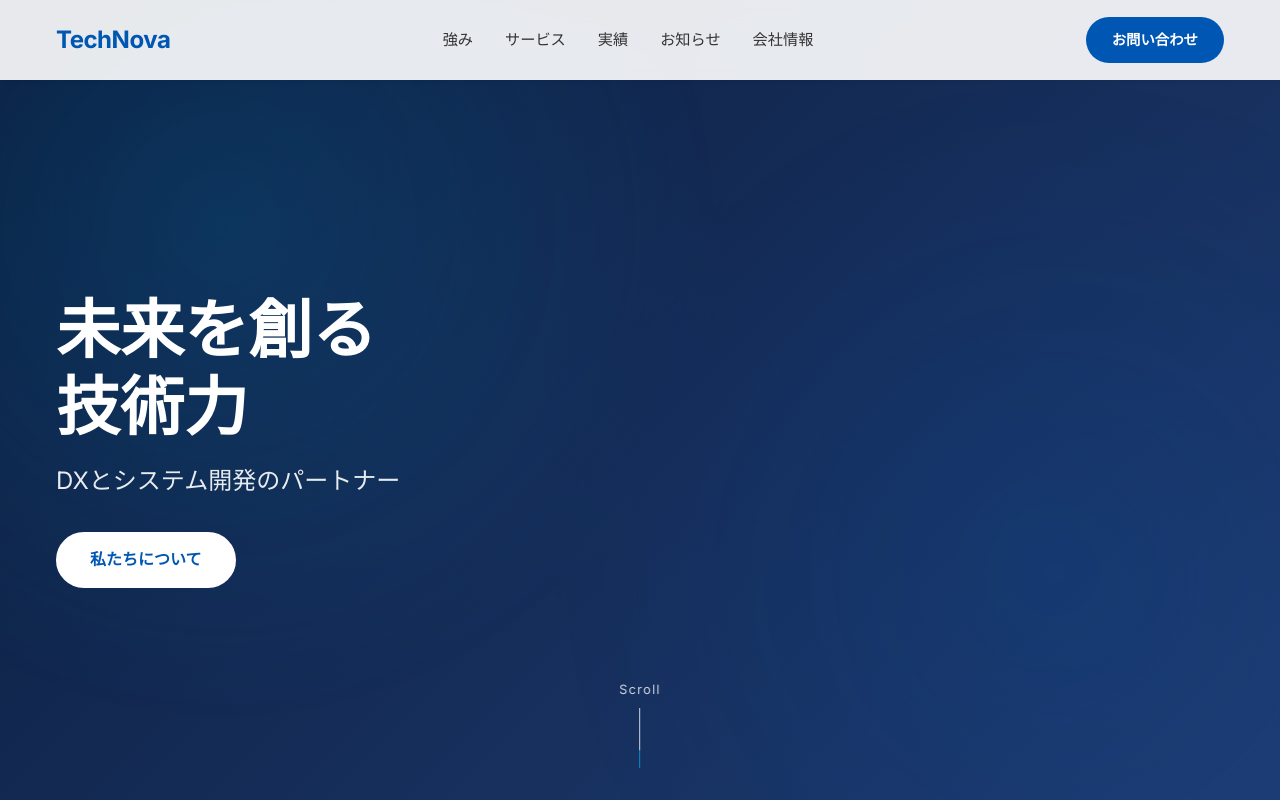
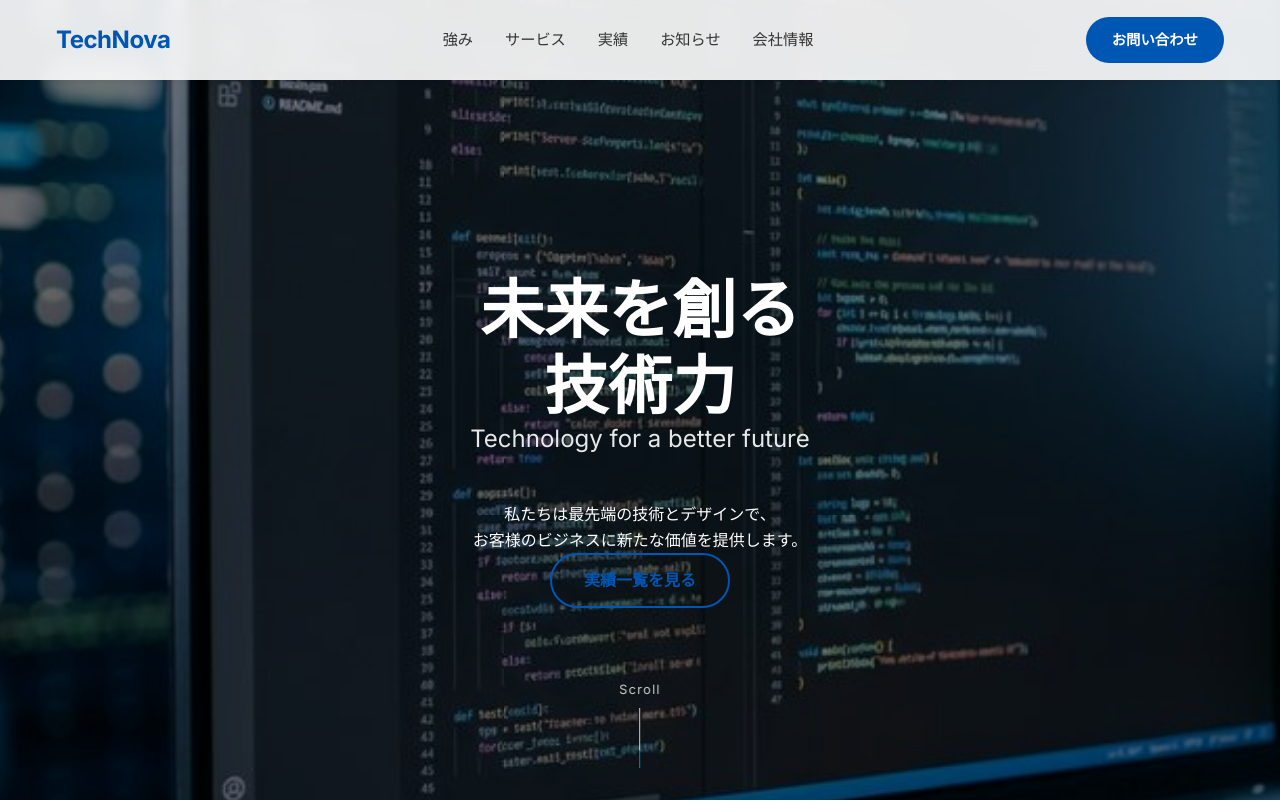
Before and after one commit to rhino-tower/tmp-hp, a website built with Vite: page index.html in a window 1280 px wide. Shown: the top 801 px of the page. Built offline with nearby package versions, Linux system fonts and the light colour scheme.

Commit message:
add: トップの背景に開発風景を追加

```diff
--- a/index.html
+++ b/index.html
@@ -38,15 +38,25 @@
   </header>
 
   <main>
-    <section class="hero">
-      <div class="hero__bg"></div>
+    <section class="hero" id="top">
+      <div class="hero__bg-slider">
+        <div class="hero__bg-slide" style="background-image: url('images/hero_dev_code.png')"></div>
+        <div class="hero__bg-slide" style="background-image: url('images/hero_dev_team.png')"></div>
+        <div class="hero__bg-slide" style="background-image: url('images/hero_dev_laptop.png')"></div>
+      </div>
+      <div class="hero__overlay"></div>
       <div class="container hero__container">
         <h1 class="hero__title">
-          <span class="hero__title-line">未来を創る</span>
-          <span class="hero__title-line">技術力</span>
+          未来を創る<br class="u-mobile-only">技術力
+          <span class="hero__subtitle">Technology for a better future</span>
         </h1>
-        <p class="hero__subtitle">DXとシステム開発のパートナー</p>
-        <a href="#strength" class="btn btn--primary hero__cta">私たちについて</a>
+        <p class="hero__description">
+          私たちは最先端の技術とデザインで、<br>
+          お客様のビジネスに新たな価値を提供します。
+        </p>
+        <div class="hero__buttons">
+          <a href="works/" class="btn btn--secondary">実績一覧を見る</a>
+        </div>
       </div>
       <div class="scroll-indicator">
         <span>Scroll</span>
--- a/style.css
+++ b/style.css
@@ -233,55 +233,91 @@ img {
 }
 
 /* Hero Section */
+/* Hero Section */
 .hero {
+  position: relative;
   height: 100vh;
-  min-height: 700px;
+  min-height: 600px;
   display: flex;
   align-items: center;
-  position: relative;
+  color: var(--color-white);
+  padding-top: 80px;
+  /* Header height */
   overflow: hidden;
-  padding-top: var(--header-height);
-  color: var(--color-white);
 }
 
-.hero__bg {
+.hero__bg-slider {
   position: absolute;
   top: 0;
   left: 0;
   width: 100%;
   height: 100%;
-  background: linear-gradient(135deg, #0b1c3c 0%, #1e3c72 100%);
-  z-index: -1;
+  z-index: -2;
 }
 
-.hero__bg::before {
-  content: '';
+.hero__bg-slide {
   position: absolute;
   top: 0;
   left: 0;
   width: 100%;
   height: 100%;
-  background-image:
-    radial-gradient(circle at 20% 30%, rgba(0, 168, 232, 0.2) 0%, transparent 40%),
-    radial-gradient(circle at 80% 70%, rgba(0, 86, 179, 0.2) 0%, transparent 40%);
-  animation: pulse 10s infinite alternate;
+  background-size: cover;
+  background-position: center;
+  opacity: 0;
+  animation: heroSlide 18s infinite;
 }
 
-@keyframes pulse {
+.hero__bg-slide:nth-child(1) {
+  animation-delay: 0s;
+}
+
+.hero__bg-slide:nth-child(2) {
+  animation-delay: 6s;
+}
+
+.hero__bg-slide:nth-child(3) {
+  animation-delay: 12s;
+}
+
+@keyframes heroSlide {
   0% {
-    opacity: 0.5;
+    opacity: 0;
     transform: scale(1);
   }
 
+  5% {
+    opacity: 1;
+  }
+
+  33% {
+    opacity: 1;
+  }
+
+  38% {
+    opacity: 0;
+  }
+
   100% {
-    opacity: 0.8;
+    opacity: 0;
     transform: scale(1.1);
   }
+}
+
+.hero__overlay {
+  position: absolute;
+  top: 0;
+  left: 0;
+  width: 100%;
+  height: 100%;
+  background: rgba(0, 0, 0, 0.5);
+  /* Dark overlay for text readability */
+  z-index: -1;
 }
 
 .hero__container {
   position: relative;
   z-index: 1;
+  text-align: center;
 }
 
 .hero__title {
```
Also changed, not shown: public/images/hero_dev_code.png (added), public/images/hero_dev_laptop.png (added), public/images/hero_dev_team.png (added).
